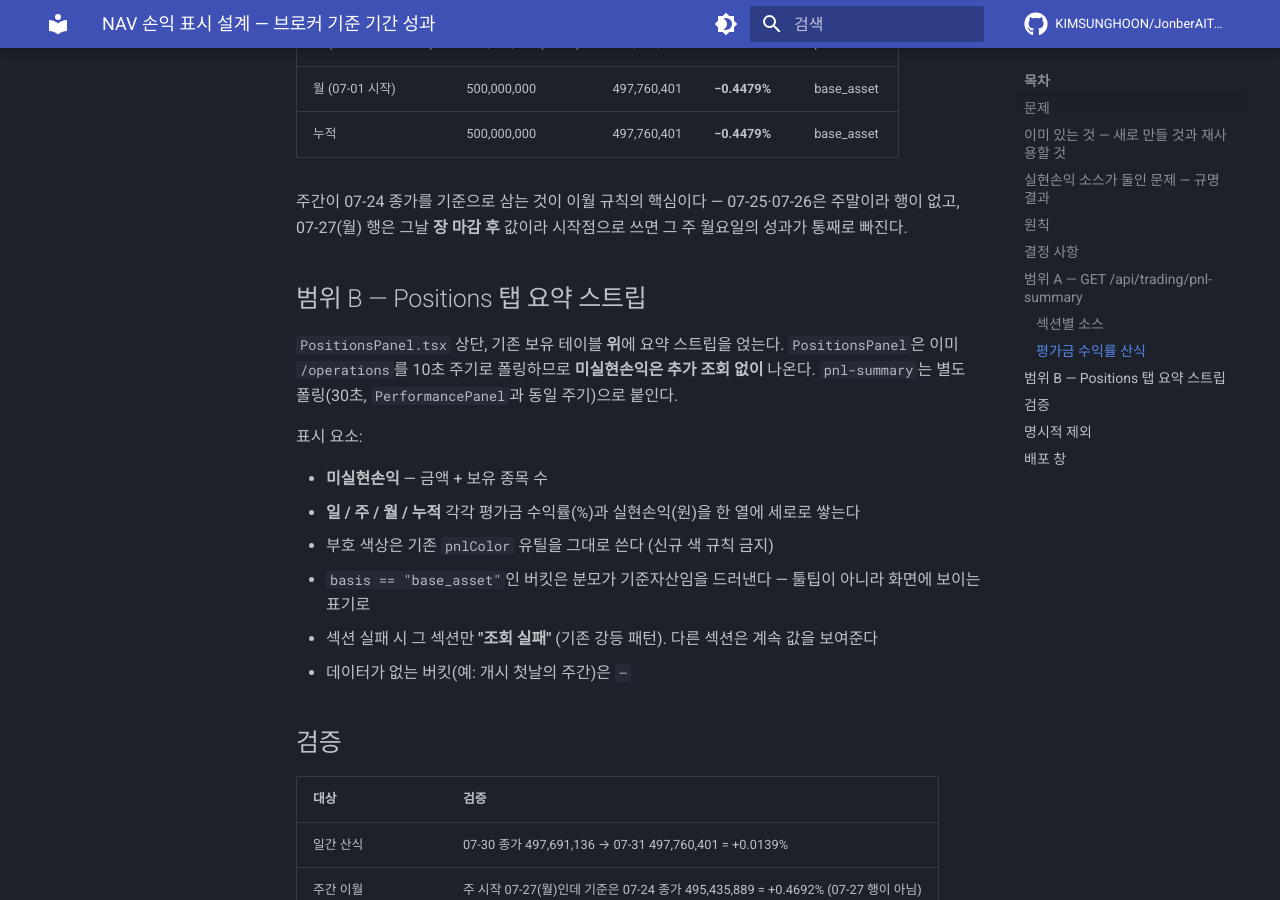
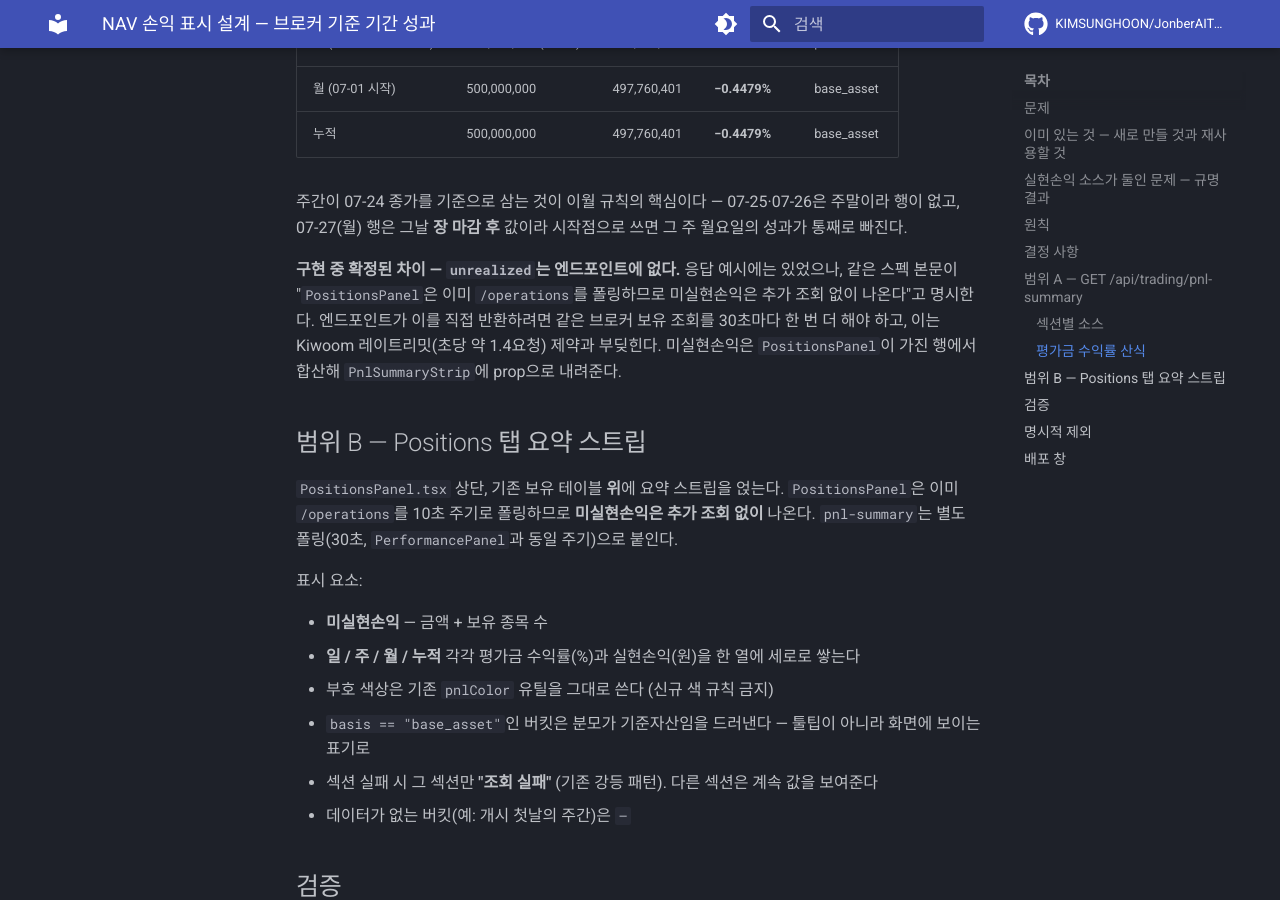
Before and after one commit to KIMSUNGHOON/JonberAITrading, an MkDocs documentation site: the page built from docs/superpowers/specs/2026-07-31-nav-pnl-display-design.md, in a window 1280 px wide and 900 px high, scrolled down 3363 px. Built offline with MkDocs 1.6.1 and Material for MkDocs 9.7.7, drawn with Linux system fonts in a browser that asks for light colours; comment, search, counter and statistics services are not loaded; some of the changed text lies outside the part shown.

Commit message:
docs: NAV 손익 표시 스펙 상태를 구현 완료로 갱신

```diff
--- a/docs/superpowers/specs/2026-07-31-nav-pnl-display-design.md
+++ b/docs/superpowers/specs/2026-07-31-nav-pnl-display-design.md
@@ -119,6 +119,13 @@ pct = (end_equity / start_equity - 1) * 100
 주간이 07-24 종가를 기준으로 삼는 것이 이월 규칙의 핵심이다 — 07-25·07-26은 주말이라 행이 없고,
 07-27(월) 행은 그날 **장 마감 후** 값이라 시작점으로 쓰면 그 주 월요일의 성과가 통째로 빠진다.
 
+**구현 중 확정된 차이 — `unrealized`는 엔드포인트에 없다.** 응답 예시에는 있었으나,
+같은 스펙 본문이 "`PositionsPanel`은 이미 `/operations`를 폴링하므로 미실현손익은
+추가 조회 없이 나온다"고 명시한다. 엔드포인트가 이를 직접 반환하려면 같은 브로커
+보유 조회를 30초마다 한 번 더 해야 하고, 이는 Kiwoom 레이트리밋(초당 약 1.4요청)
+제약과 부딪힌다. 미실현손익은 `PositionsPanel`이 가진 행에서 합산해
+`PnlSummaryStrip`에 prop으로 내려준다.
+
 ## 범위 B — Positions 탭 요약 스트립
 
 `PositionsPanel.tsx` 상단, 기존 보유 테이블 **위**에 요약 스트립을 얹는다.
```
Also changed, not shown: other parts of docs/superpowers/specs/2026-07-31-nav-pnl-display-design.md (+1 -1 lines).
